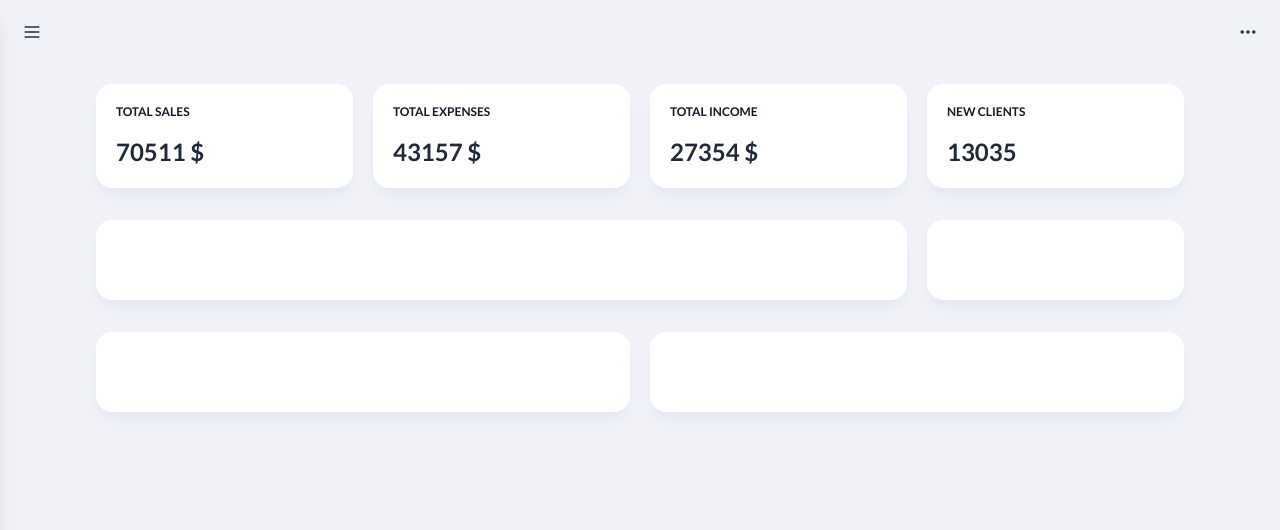
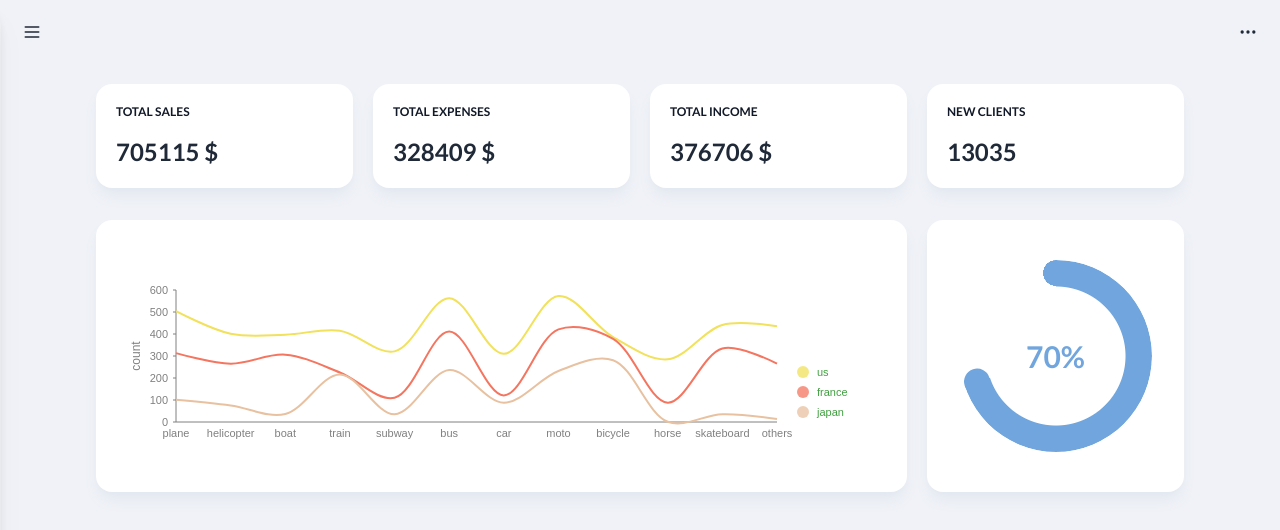
Before and after one commit to artemromaniv/project_admin_dashboard, a React (Vite) app: page / in a window 1280 px wide. Shown: the top 530 px of the page. Built offline with nearby package versions, Linux system fonts and the light colour scheme; some icons are missing.

Commit message:
add stats to homepage

```diff
--- a/src/components/Home.tsx
+++ b/src/components/Home.tsx
@@ -8,6 +8,7 @@ import {
   ArrowDownRight,
   Icon,
 } from "tabler-icons-react";
+import RevenueChart from "./charts/RevenueChart";
 
 const getRandomInt = (min: number, max: number) => {
   min = Math.ceil(min);
@@ -15,8 +16,8 @@ const getRandomInt = (min: number, max: number) => {
   return Math.floor(Math.random() * (max - min + 1)) + min;
 };
 
-const sales = getRandomInt(64000, 134000);
-const expenses = getRandomInt(20000, 45000);
+const sales = getRandomInt(640000, 1340000);
+const expenses = getRandomInt(120000, 345000);
 const income = sales - expenses;
 const newClients = getRandomInt(5000, 15000);
 
@@ -64,15 +65,40 @@ const Home = () => {
         />
       </div>
       <div className="h-8" />
-      <div className="grid grid-cols-4 gap-5">
-        <div className="bg-crust h-20 w-full rounded-2xl shadow-lg shadow-slate-200 col-span-3"></div>
-        <div className="bg-crust  w-full rounded-2xl shadow-lg shadow-slate-200 col-span-1"></div>
+      <div className="grid grid-cols-1  xl:grid-cols-4 gap-5 w-full">
+        <div className="bg-crust  w-full rounded-2xl shadow-lg shadow-slate-200 xl:col-span-3 p-5">
+          <RevenueChart/>
+        </div>
+        <div className="bg-crust  w-full rounded-2xl shadow-lg shadow-slate-200 col-span-1 grid place-items-center p-5 py-10">
+          {/* Typescript gives an error on inline style below, but it seems to work fine */}
+          <div
+            className="radial-progress font-bold text-3xl text-little_boy_blue"
+            style={{
+              // @ts-ignore
+              "--value": "70",
+              "--size": "12rem",
+              "--thickness": "26px",
+            }}
+          >
+            70%
+          </div>
+        </div>
       </div>
       <div className="h-8" />
-      <div className="grid grid-cols-4 gap-5">
-        <div className="bg-crust h-20 w-full rounded-2xl shadow-lg shadow-slate-200 col-span-2"></div>
-        <div className="bg-crust  w-full rounded-2xl shadow-lg shadow-slate-200 col-span-2"></div>
-      </div>
+      {/* <div className="grid grid-cols-1 xl:grid-cols-4 gap-5">
+        <div className="bg-crust  w-full rounded-2xl shadow-lg shadow-slate-200 col-span-2 p-5">
+          Lorem, ipsum dolor sit amet consectetur adipisicing elit. Provident,
+          laborum recusandae aliquam, unde eos dolorum perferendis quasi alias
+          vitae, explicabo voluptatum quam quidem dignissimos molestias pariatur
+          doloribus consectetur totam. Rerum!
+        </div>
+        <div className="bg-crust  w-full rounded-2xl shadow-lg shadow-slate-200 col-span-2 p-5">
+          Lorem ipsum dolor sit amet consectetur adipisicing elit. Delectus
+          nobis facere, reprehenderit temporibus officia iste? Error laborum
+          officia fugit nesciunt ut similique. Eum repudiandae deleniti
+          laboriosam. Ducimus voluptatibus a minima.
+        </div>
+      </div> */}
     </section>
   );
 };
--- /dev/null
+++ b/src/components/charts/RevenueChart.tsx
@@ -0,0 +1,107 @@
+import { ResponsiveLine } from "@nivo/line";
+import { data } from "../data/revenueData";
+const RevenueChart = () => {
+  return (
+    <ResponsiveLine
+      data={data}
+      theme={{
+        axis: {
+          domain: {
+            line: {
+              stroke: "gray",
+            },
+          },
+          legend: {
+            text: {
+              fill: "gray",
+            },
+          },
+          ticks: {
+            line: {
+              stroke: "gray",
+              strokeWidth: 1,
+            },
+            text: {
+              fill: "gray",
+            },
+          },
+        },
+        legends: {
+          text: {
+            fill: "green",
+          },
+        },
+        tooltip: {
+          container: {
+            color: "greenyellow",
+          },
+        },
+      }}
+      margin={{ top: 50, right: 110, bottom: 50, left: 60 }}
+      xScale={{ type: "point" }}
+      yScale={{
+        type: "linear",
+        min: "auto",
+        max: "auto",
+        stacked: true,
+        reverse: false,
+      }}
+      yFormat=" >-.2f"
+      curve="catmullRom"
+      axisTop={null}
+      axisRight={null}
+      axisBottom={{
+        tickSize: 0,
+        tickPadding: 5,
+        tickRotation: 0,
+        legendOffset: 36,
+        legendPosition: "middle",
+      }}
+      axisLeft={{
+        tickValues: 5, // added
+        tickSize: 3,
+        tickPadding: 5,
+        tickRotation: 0,
+        legend: "count", // added
+        legendOffset: -40,
+        legendPosition: "middle",
+      }}
+      enableGridX={false}
+      enableGridY={false}
+      pointSize={8}
+      pointColor={{ theme: "background" }}
+      pointBorderWidth={2}
+      pointBorderColor={{ from: "serieColor" }}
+      pointLabelYOffset={-12}
+      useMesh={true}
+      legends={[
+        {
+          anchor: "bottom-right",
+          direction: "column",
+          justify: false,
+          translateX: 100,
+          translateY: 0,
+          itemsSpacing: 0,
+          itemDirection: "left-to-right",
+          itemWidth: 80,
+          itemHeight: 20,
+          itemOpacity: 0.75,
+          symbolSize: 12,
+          symbolShape: "circle",
+          symbolBorderColor: "rgba(0, 0, 0, .5)",
+          effects: [
+            {
+              on: "hover",
+              style: {
+                itemBackground: "rgba(0, 0, 0, .03)",
+                itemOpacity: 1,
+              },
+            },
+          ],
+        },
+      ]}
+    />
+  );
+};
+
+export default RevenueChart;
--- /dev/null
+++ b/src/components/data/revenueData.ts
@@ -0,0 +1,166 @@
+interface DataType {
+    id: string,
+    data: { x: string, y: number }[]
+}
+
+export const data: DataType[] = [
+    {
+        id: "japan",
+        data: [
+            {
+                x: "plane",
+                y: 101,
+            },
+            {
+                x: "helicopter",
+                y: 75,
+            },
+            {
+                x: "boat",
+                y: 36,
+            },
+            {
+                x: "train",
+                y: 216,
+            },
+            {
+                x: "subway",
+                y: 35,
+            },
+            {
+                x: "bus",
+                y: 236,
+            },
+            {
+                x: "car",
+                y: 88,
+            },
+            {
+                x: "moto",
+                y: 232,
+            },
+            {
+                x: "bicycle",
+                y: 281,
+            },
+            {
+                x: "horse",
+                y: 1,
+            },
+            {
+                x: "skateboard",
+                y: 35,
+            },
+            {
+                x: "others",
+                y: 14,
+            },
+        ],
+    },
+    {
+        id: "france",
+        data: [
+            {
+                x: "plane",
+                y: 212,
+            },
+            {
+                x: "helicopter",
+                y: 190,
+            },
+            {
+                x: "boat",
+                y: 270,
+            },
+            {
+                x: "train",
+                y: 9,
+            },
+            {
+                x: "subway",
+                y: 75,
+            },
+            {
+                x: "bus",
+                y: 175,
+            },
+            {
+                x: "car",
+                y: 33,
+            },
+            {
+                x: "moto",
+                y: 189,
+            },
+            {
+                x: "bicycle",
+                y: 97,
+            },
+            {
+                x: "horse",
+                y: 87,
+            },
+            {
+                x: "skateboard",
+                y: 299,
+            },
+            {
+                x: "others",
+                y: 251,
+            },
+        ],
+    },
+    {
+        id: "us",
+        data: [
+            {
+                x: "plane",
+                y: 191,
+            },
+            {
+                x: "helicopter",
+                y: 136,
+            },
+            {
+                x: "boat",
+                y: 91,
+            },
+            {
+                x: "train",
+                y: 190,
+            },
+            {
+                x: "subway",
+                y: 211,
+            },
+            {
+                x: "bus",
+                y: 152,
+            },
+            {
+                x: "car",
+                y: 189,
+            },
+            {
+                x: "moto",
+                y: 152,
+            },
+            {
+                x: "bicycle",
+                y: 8,
+            },
+            {
+                x: "horse",
+                y: 197,
+            },
+            {
+                x: "skateboard",
+                y: 107,
+            },
+            {
+                x: "others",
+                y: 170,
+            },
+        ],
+    },
+];
```
